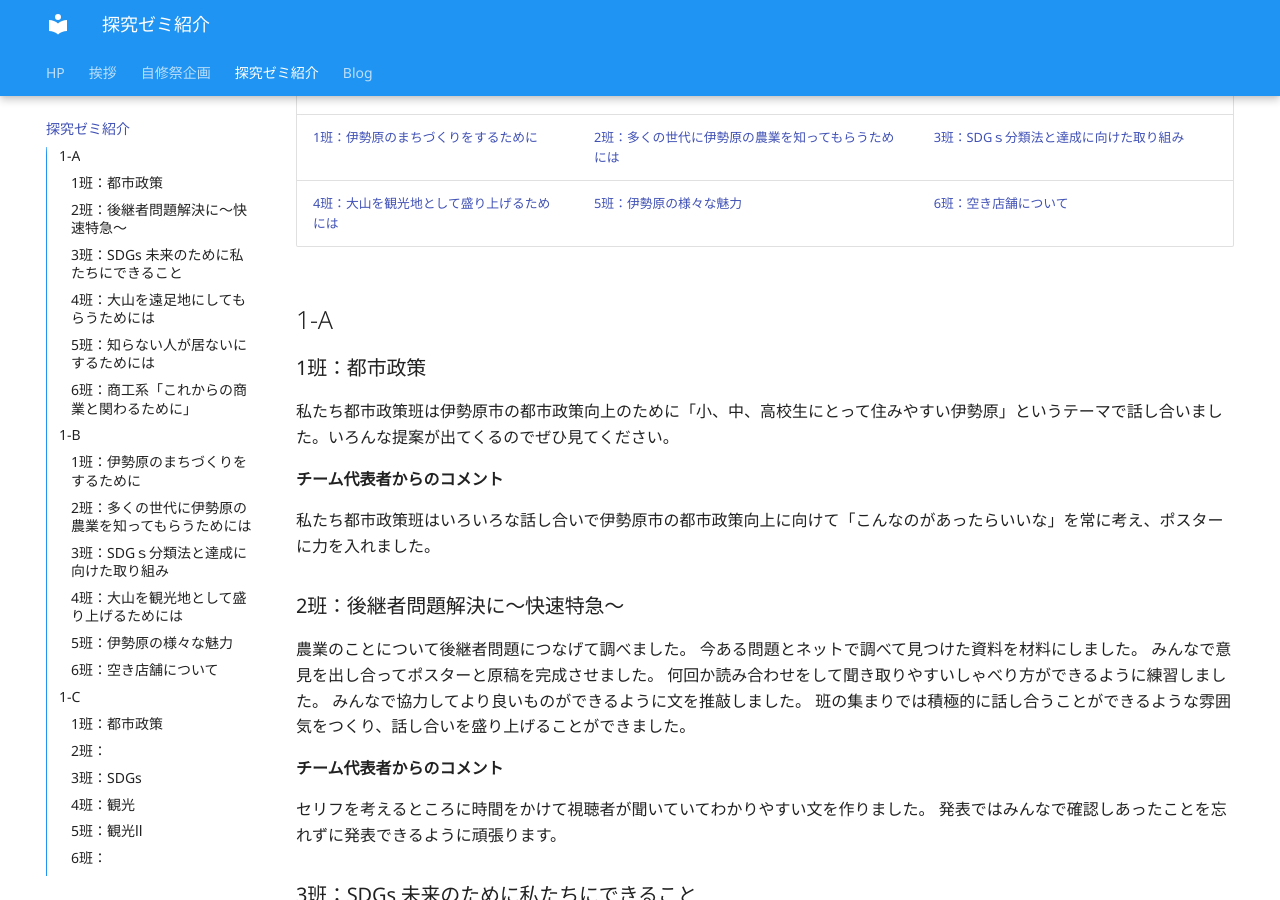
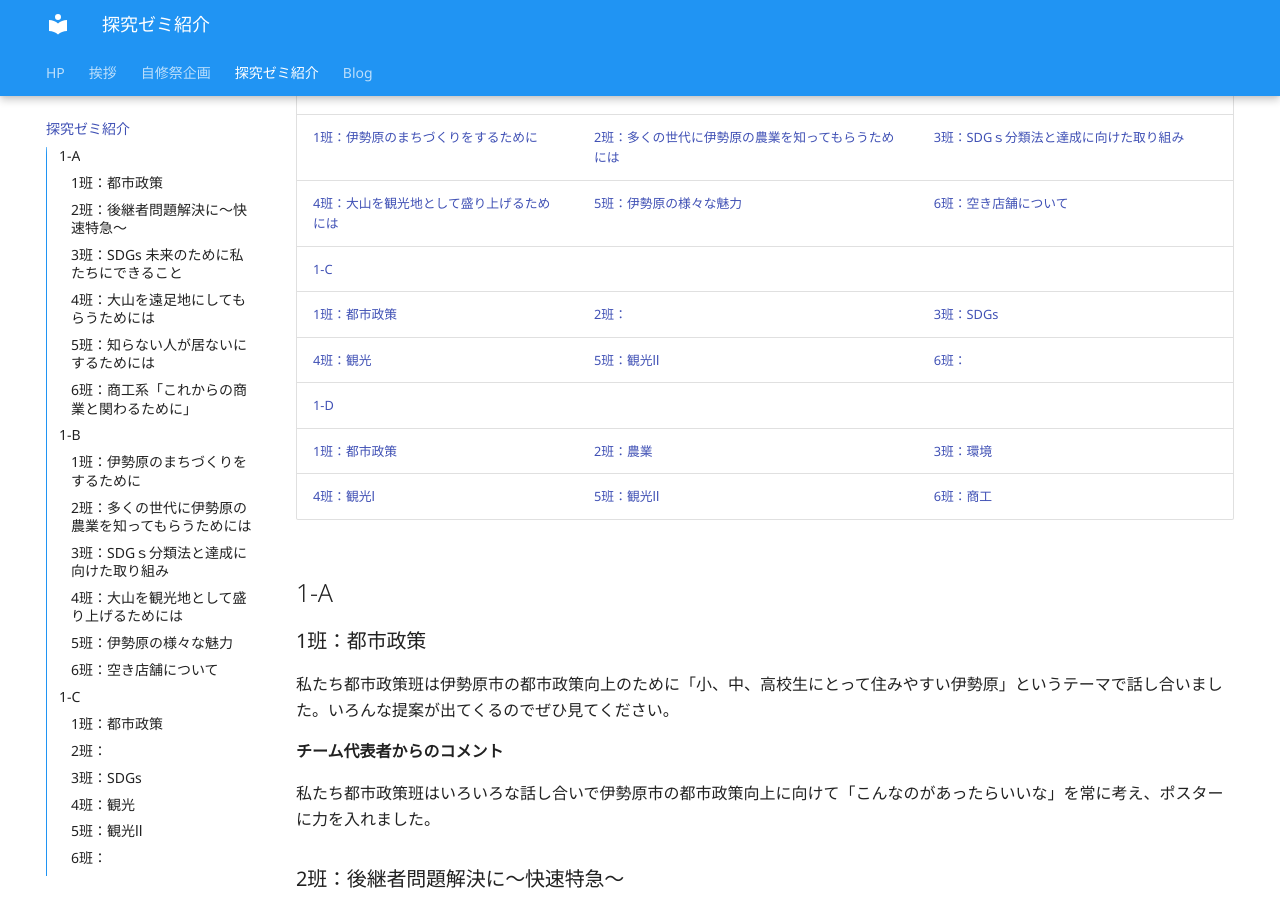
Before and after one commit to JSfes/JSfes.github.io, an MkDocs documentation site: the page built from docs/seminars.md, in a window 1280 px wide and 900 px high, scrolled down 382 px. Built offline with MkDocs 1.6.1 and Material for MkDocs 9.7.7, drawn with Linux system fonts in a browser that asks for light colours.

Commit message:
[Add]: 1-D-6までのTOC

```diff
--- a/docs/seminars.md
+++ b/docs/seminars.md
@@ -12,6 +12,13 @@ description: 自修祭でプレゼンを行うゼミ紹介
 | [1-B](#1-B) |  |  |
 | [1班：伊勢原のまちづくりをするために](#1-B-1) | [2班：多くの世代に伊勢原の農業を知ってもらうためには](#1-B-2) | [3班：SDGｓ分類法と達成に向けた取り組み](#1-B-3) |
 | [4班：大山を観光地として盛り上げるためには](#1-B-4) | [5班：伊勢原の様々な魅力](#1-B-5) | [6班：空き店舗について](#1-B-6) |
+| [1-C](#1-C) |  |  |
+| [1班：都市政策](#1-C-1) | [2班：](#1-C-2) | [3班：SDGs](#1-C-3) |
+| [4班：観光](#1-C-4) | [5班：観光Ⅱ](#1-C-5) | [6班：](#1-C-6) |
+| [1-D](#1-D) |  |  |
+| [1班：都市政策](#1-D-1) | [2班：農業](#1-D-2) | [3班：環境](#1-D-3) |
+| [4班：観光Ⅰ](#1-D-4) | [5班：観光Ⅱ](#1-D-5) | [6班：商工](#1-D-6) |
+
 
 
 ## <a name='1-A'></a>1-A
```
